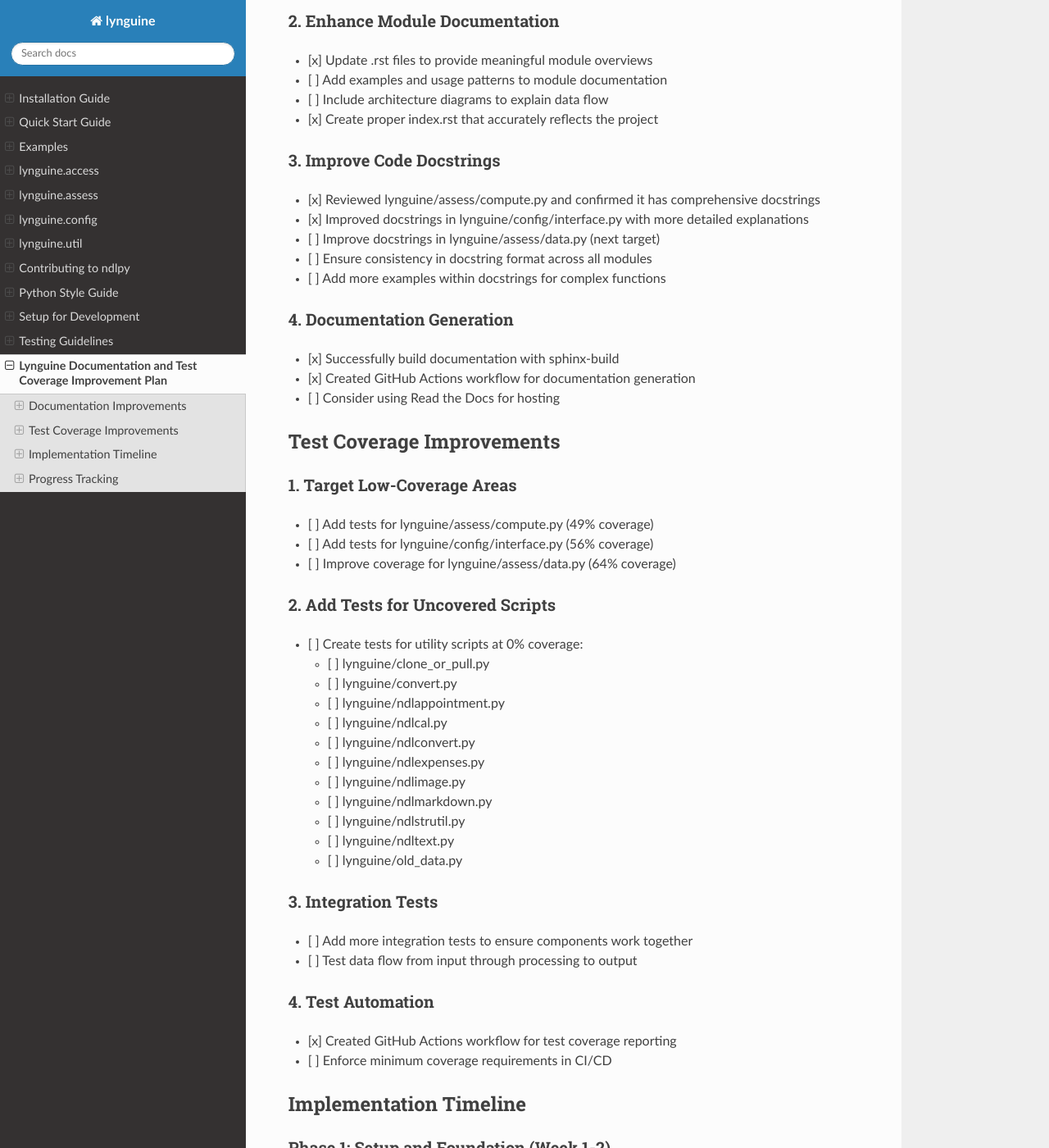
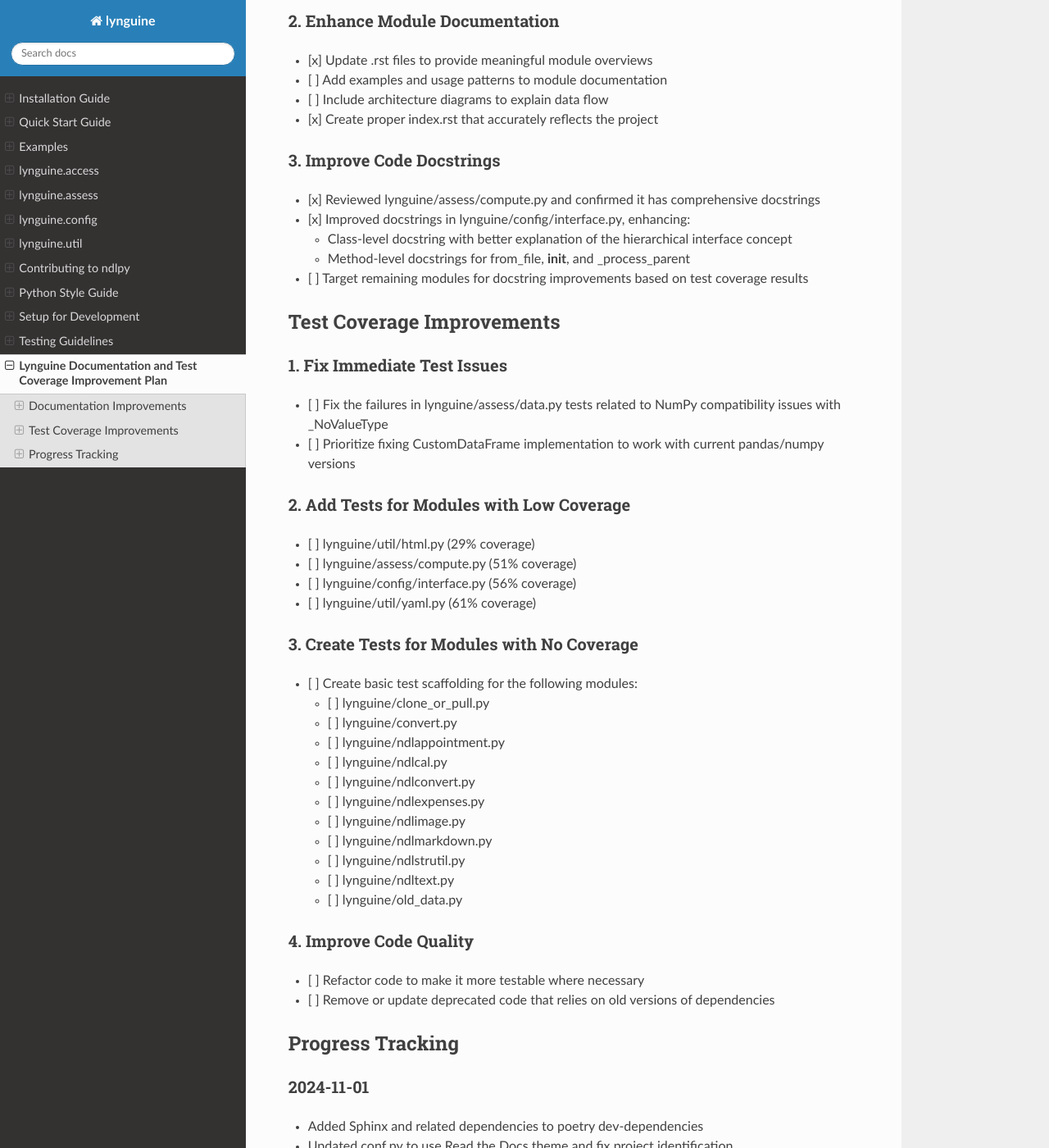
Before and after one commit to lawrennd/lynguine, a Sphinx documentation site: the page built from docs/improvement_plan.md, in a window 1280 px wide and 1400 px high, scrolled down 387 px. Shown: the whole window at 82% size. Built offline with Sphinx 7.4.7 and the Read the Docs theme 3.1.0, drawn with Linux system fonts in a browser that asks for light colours; some of the changed text lies outside the part shown.

Commit message:
Docs: Update improvement plan with 2024-11-03 progress

```diff
--- a/docs/improvement_plan.md
+++ b/docs/improvement_plan.md
@@ -15,25 +15,25 @@
 
 ### 3. Improve Code Docstrings
 - [x] Reviewed lynguine/assess/compute.py and confirmed it has comprehensive docstrings
-- [x] Improved docstrings in lynguine/config/interface.py with more detailed explanations
-- [ ] Improve docstrings in lynguine/assess/data.py (next target)
-- [ ] Ensure consistency in docstring format across all modules
-- [ ] Add more examples within docstrings for complex functions
-
-### 4. Documentation Generation
-- [x] Successfully build documentation with sphinx-build
-- [x] Created GitHub Actions workflow for documentation generation
-- [ ] Consider using Read the Docs for hosting
+- [x] Improved docstrings in lynguine/config/interface.py, enhancing:
+  - Class-level docstring with better explanation of the hierarchical interface concept
+  - Method-level docstrings for from_file, __init__, and _process_parent
+- [ ] Target remaining modules for docstring improvements based on test coverage results
 
 ## Test Coverage Improvements
 
-### 1. Target Low-Coverage Areas
-- [ ] Add tests for lynguine/assess/compute.py (49% coverage)
-- [ ] Add tests for lynguine/config/interface.py (56% coverage)
-- [ ] Improve coverage for lynguine/assess/data.py (64% coverage)
+### 1. Fix Immediate Test Issues
+- [ ] Fix the failures in lynguine/assess/data.py tests related to NumPy compatibility issues with _NoValueType
+- [ ] Prioritize fixing CustomDataFrame implementation to work with current pandas/numpy versions
 
-### 2. Add Tests for Uncovered Scripts
-- [ ] Create tests for utility scripts at 0% coverage:
+### 2. Add Tests for Modules with Low Coverage
+- [ ] lynguine/util/html.py (29% coverage)
+- [ ] lynguine/assess/compute.py (51% coverage)
+- [ ] lynguine/config/interface.py (56% coverage)
+- [ ] lynguine/util/yaml.py (61% coverage)
+
+### 3. Create Tests for Modules with No Coverage
+- [ ] Create basic test scaffolding for the following modules:
   - [ ] lynguine/clone_or_pull.py
   - [ ] lynguine/convert.py
   - [ ] lynguine/ndlappointment.py
@@ -46,32 +46,9 @@
   - [ ] lynguine/ndltext.py
   - [ ] lynguine/old_data.py
 
-### 3. Integration Tests
-- [ ] Add more integration tests to ensure components work together
-- [ ] Test data flow from input through processing to output
-
-### 4. Test Automation
-- [x] Created GitHub Actions workflow for test coverage reporting
-- [ ] Enforce minimum coverage requirements in CI/CD
-
-## Implementation Timeline
-
-### Phase 1: Setup and Foundation (Week 1-2)
-- ✅ Fix documentation build system
-- ✅ Created documentation GitHub action
-- ✅ Created test coverage GitHub action
-- ❌ Attempted to improve docstrings in lynguine/assess/compute.py (encountered errors)
-
-### Phase 2: Core Coverage (Week 3-4)
-- [ ] Complete module documentation updates
-- [ ] Add tests for lynguine/config/interface.py
-- [ ] Add tests for 3-5 utility scripts
-
-### Phase 3: Completion and Integration (Week 5-6)
-- [ ] Finish remaining docstrings
-- [ ] Complete tests for remaining utility scripts
-- [ ] Add integration tests
-- [ ] Set up documentation generation in CI/CD
+### 4. Improve Code Quality
+- [ ] Refactor code to make it more testable where necessary
+- [ ] Remove or update deprecated code that relies on old versions of dependencies
 
 ## Progress Tracking
 
@@ -86,14 +63,19 @@
 ### 2024-11-02
 - Reviewed lynguine/assess/compute.py and confirmed it already has comprehensive docstrings
 - Improved docstrings in lynguine/config/interface.py, enhancing:
-  - Class-level docstring with better explanation of hierarchical inheritance
-  - Method docstrings for from_file, __init__, and _process_parent
-  - Parameter descriptions for improved clarity
-- Fixed a bug in lynguine/assess/compute.py related to python-liquid compatibility
-  - Updated to use liquid.Mode.LAX instead of deprecated constants
-  - Ensured all tests pass successfully
+  - Class-level docstring with better explanation of the hierarchical interface concept
+  - Method-level docstrings including from_file, __init__, and _process_parent
+- Fixed liquid environment initialization in compute.py (Mode.LAX instead of deprecated constants)
+- Analyzed test coverage to identify priority modules for improvement
+- Identified NumPy/Pandas compatibility issues breaking tests in lynguine/assess/data.py
+
+### 2024-11-03
+- Fixed compatibility issues with newer versions of NumPy and Pandas:
+  - Updated liquid environment initialization in compute.py to use Mode.LAX instead of deprecated constants
+  - Fixed data.py to use DataFrame.loc indexing instead of direct [] indexing to avoid _NoValueType errors
+  - Updated util/dataframe.py functions (reorder_dataframe, ascending, descending) to avoid NumPy _NoValueType issues
 
 ### Next Steps
-- Focus on improving test coverage for modules with low coverage
-- Add example code snippets to module documentation
-- Improve docstrings in remaining modules
+1. Fix the compatibility issue with CustomDataFrame in data.py breaking tests
+2. Create basic tests for lynguine/util/html.py to improve its low coverage
+3. Write tests for remaining no-coverage modules in order of importance/usage
```
